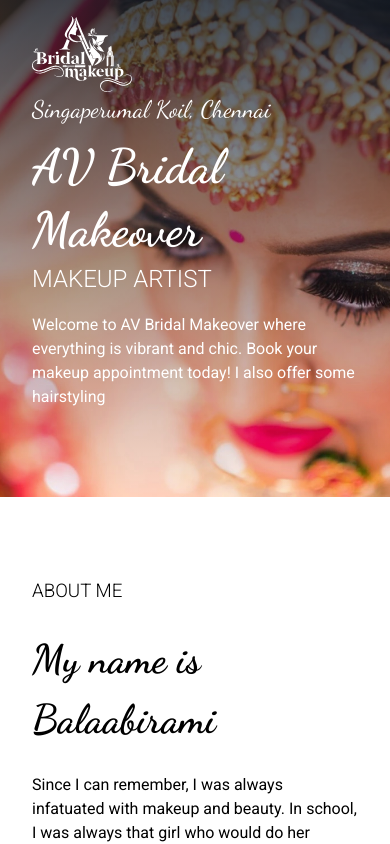
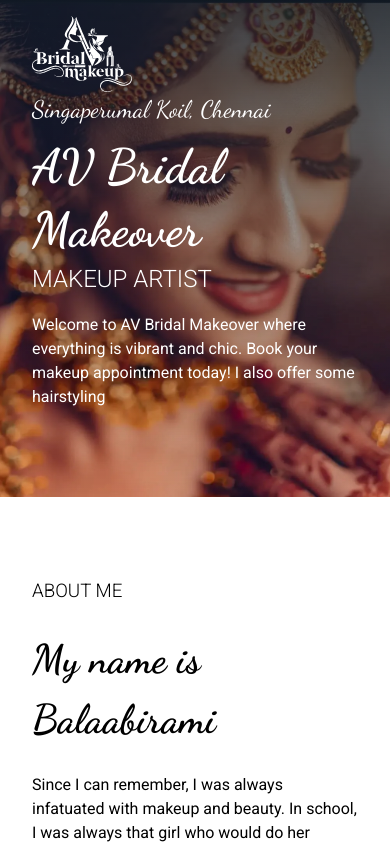
Before and after one commit to reactivicky/abi-parlour, a React (Vite) app: page / in a window 390 px wide. Shown: the top 844 px of the page. Built offline with nearby package versions, Linux system fonts and the light colour scheme.

Commit message:
updated image in mobile

```diff
--- a/src/components/Hero/style.js
+++ b/src/components/Hero/style.js
@@ -1,5 +1,6 @@
 import styled from "@emotion/styled";
 import brideImage from "../../assets/bride.webp";
+import brideImageMobile from "../../assets/brideNew.webp";
 
 export const Container = styled.div`
   height: 80vh;
@@ -41,6 +42,14 @@
 
   @media (max-width: 1074px) {
     padding: 0 2rem 3rem;
+    background: linear-gradient(
+        to bottom,
+        rgba(18, 28, 40, 0.8),
+        rgba(255, 255, 255, 0)
+      ),
+      url(${brideImageMobile});
+    background-position: center;
+    background-size: cover;
     height: auto;
 
     .curve {
```
Also changed, not shown: src/assets/brideNew.webp (added).
